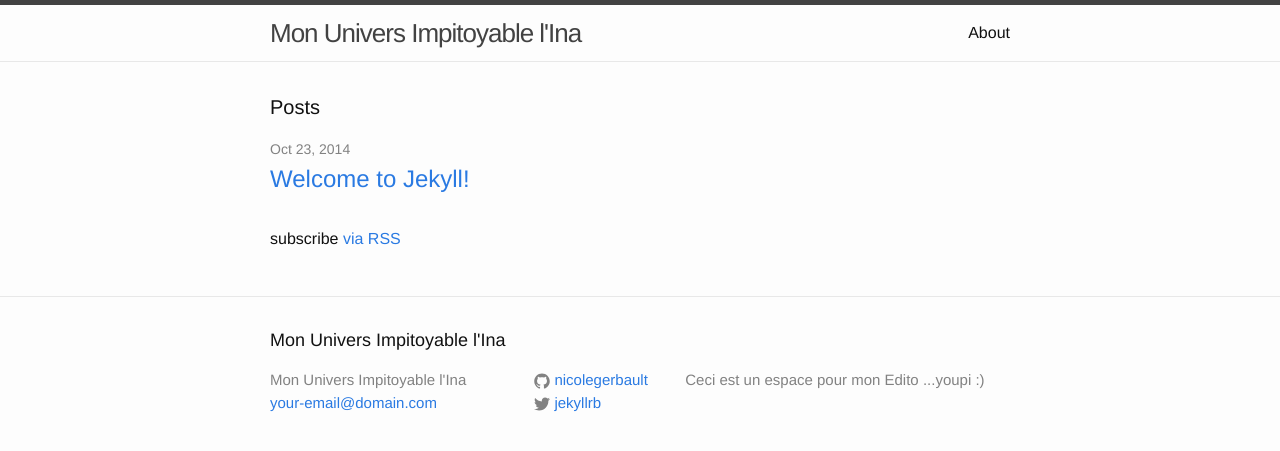
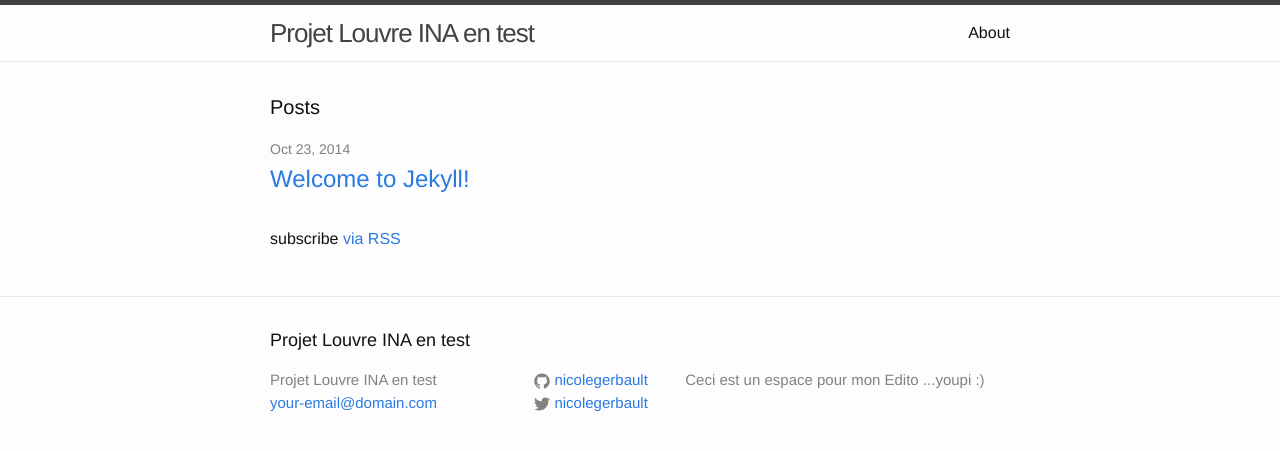
Before and after one commit to nicolegerbault/nicolegerbault.github.io, a Jekyll site: the page built from index.html, in a window 1280 px wide. Shown: the top 451 px of the page. Built offline with Jekyll 4.4.1, drawn with Linux system fonts in a browser that asks for light colours.

Commit message:
changement mineur page accueil

```diff
--- a/_config.yml
+++ b/_config.yml
@@ -1,11 +1,9 @@
 # Site settings
-title: Mon Univers Impitoyable l'Ina
+title: Projet Louvre INA en test
 email: your-email@domain.com
-description: > # this means to ignore newlines until "baseurl:"
- Ceci est un espace pour mon Edito ...youpi :)
-baseurl: "" # the subpath of your site, e.g. /blog/
+description:   Ceci est un espace pour mon Edito ...youpi :)
 url: "http://yourdomain.com" # the base hostname & protocol for your site
-twitter_username: jekyllrb
+twitter_username: nicolegerbault
 github_username:  nicolegerbault
 
 # Build settings
```
